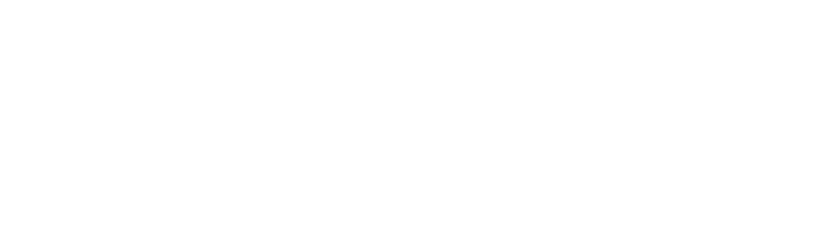
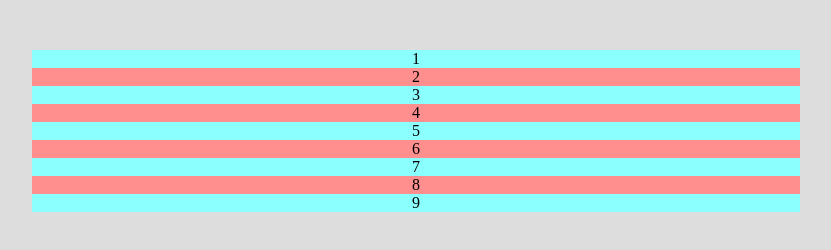
Before and after one commit to mikhaelAPG/CSS-Grid, a plain HTML site: page RowColumn/index.html in a window 1280 px wide. Shown: the whole page, without its empty margins (224-1055 px from the left). Drawn offline with Linux system fonts and the light colour scheme.

Commit message:
css intial init row-column

```diff
--- a/RowColumn/index.html
+++ b/RowColumn/index.html
@@ -3,9 +3,20 @@
 <head>
     <meta charset="UTF-8">
     <meta name="viewport" content="width=device-width, initial-scale=1.0">
-    <title>Document</title>
+    <title>Row Column</title>
+    <link rel="stylesheet" href="style.css">
 </head>
 <body>
-
+    <div class="container">
+        <div class="item">1</div>
+        <div class="item">2</div>
+        <div class="item">3</div>
+        <div class="item">4</div>
+        <div class="item">5</div>
+        <div class="item">6</div>
+        <div class="item">7</div>
+        <div class="item">8</div>
+        <div class="item">9</div>
+    </div>
 </body>
 </html>
--- a/RowColumn/style.css
+++ b/RowColumn/style.css
@@ -0,0 +1,21 @@
+html, body {
+    margin: 0;
+    padding: 0;
+    background-color: #ddd;
+}
+
+.container {
+    width: 60%;
+    margin: 50px auto;
+}
+
+.item {
+    background-color: rgb(138, 289, 254);
+    display: flex;
+    justify-content: center;
+    align-items: center;
+}
+
+.item:nth-child(even) {
+    background-color: rgb(255, 142, 142);
+}
```
